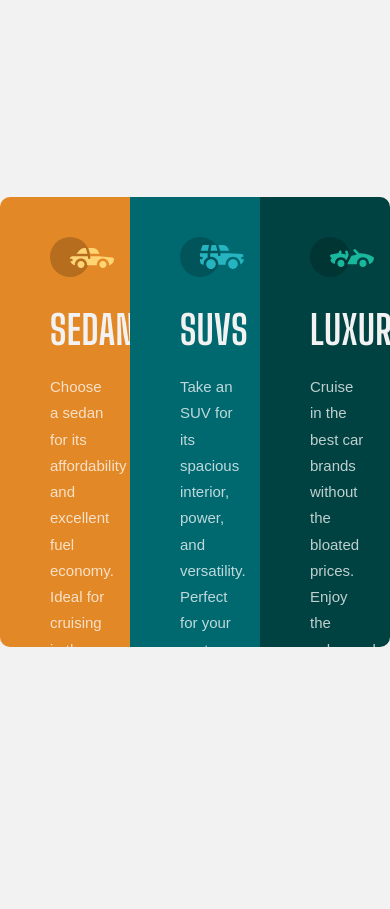
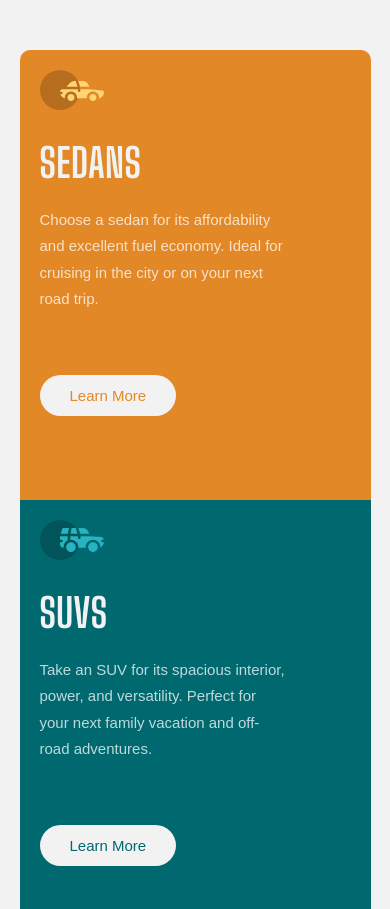
Before and after one commit to VipulGirme/3-column-preview-card-component-main, a plain HTML site: page index.html in a window 390 px wide. Shown: the top 909 px of the page. Before the commit the page ends 844 px from the top, so only its background shows below. Drawn offline with Linux system fonts and the light colour scheme.

Commit message:
Responsive styles

```diff
--- a/styles.css
+++ b/styles.css
@@ -28,7 +28,6 @@ body {
     width: 900px;
     max-width: 900px;
     border-radius: 10px;
-    background-color: wheat;
     overflow: hidden;
 }
 .column {
@@ -68,7 +67,7 @@ body {
     font-family: 'Lexcand Decay', sans-serif;
     font-weight: 400;
     padding-top: 25px;
-    padding: 8px 0px 12px;
+    padding: 8px 0px 75px;
 }
 
 .column img {
@@ -82,6 +81,14 @@ body {
     text-decoration: none;
     text-align: center;
     padding: 12px 30px;
+    font-family: 'Lexcand Decay', sans-serif;
+    font-size: 15px;
+}
+
+.column a:hover {
+    background-color: transparent;
+    color: var(--very-light-gray);
+    border: 1px solid var(--very-light-gray);
 }
 
 .left a {
@@ -95,3 +102,24 @@ body {
 .right a {
     color: var(--very-dark-cyan);
 }
+
+/* Responsive Mobile */
+
+@media screen and (max-width: 900px) {
+    .column {
+      width: 100%;
+      margin: auto;
+      padding: 20px;
+    }
+
+    .container {
+        width: 90%;
+        border-radius: 10px;
+        overflow: hidden;
+        margin: 50px 0 50px 0;
+    }
+
+    body {
+        font-size: 16px;
+    }
+  }
```
